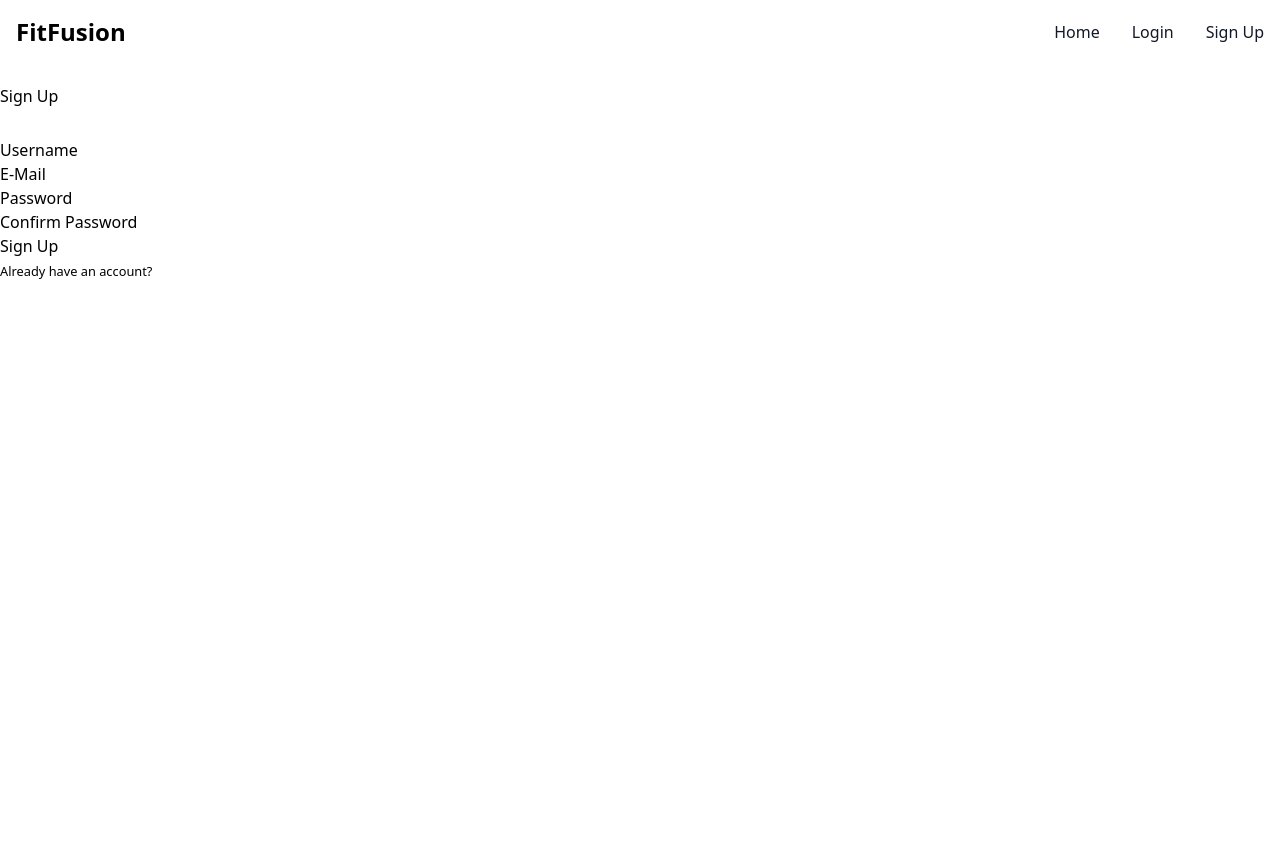
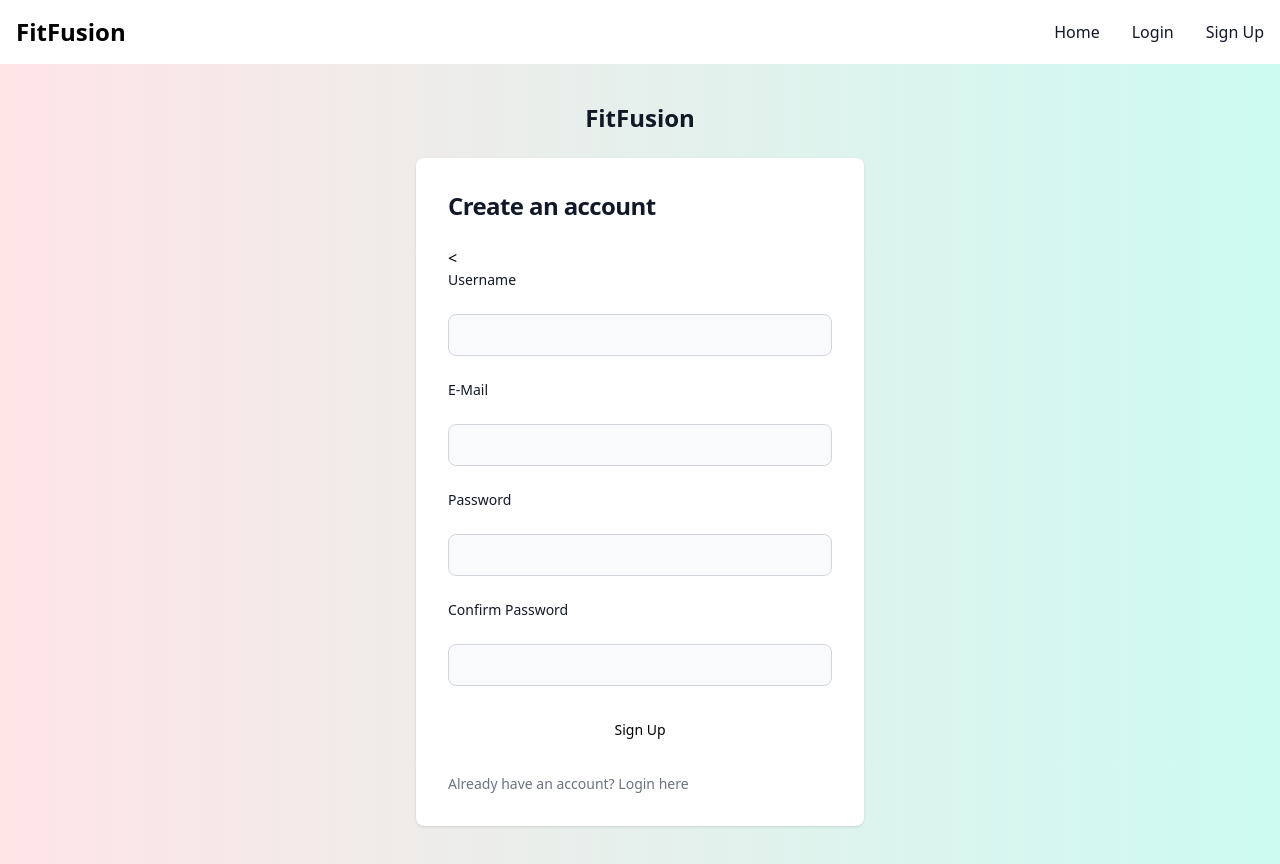
Before and after one commit to kevin-samson/FitFusion, a Flask app: page /signup in a window 1280 px wide. Before the commit the page ends 279 px from the top, so only its background shows below. Run offline with Flask 3, Linux system fonts and the light colour scheme; some libraries are stand-ins or nearby versions.

Commit message:
new version

```diff
--- a/app/templates/signup.html
+++ b/app/templates/signup.html
@@ -2,79 +2,80 @@
 
 {% block body %}
 
-<div class="container" style="margin-top: 20px;">
-	<section class="hero is-small is-warning">
-	  <div class="hero-body">
-	      <h1 class="is-size-1 has-text-weight-bold has-text-dark">
-	        <i class="fas fa-arrow-alt-circle-right"></i>  Sign Up
-	      </h1>
-	  </div>
-	</section>
+<section class="bg-gray-50 dark:bg-white bg-gradient-to-r from-rose-100 to-teal-100">
 
-	<div class="column is-half box" style="margin-top: 20px;">
-		<form method="post" action="" style="margin-top: 30px;">
-			<div class="field">
-                    {{ form.uname.label(class="label") }}
+  <div class="flex flex-col items-center justify-center px-6 py-8 mx-auto md:h-screen lg:py-0">
+      <a href="#" class="flex items-center  mb-6 text-2xl font-semibold text-gray-900 dark:text-black">
+          FitFusion
+      </a>
+      <div class="w-full rounded-lg bg-white shadow dark:border dark:border-gray-700 dark:bg-gray-800 sm:max-w-md md:mt-0 xl:p-0">
+          <div class="p-6 space-y-4 md:space-y-6 sm:p-8">
+              <h1 class="text-xl font-bold leading-tight tracking-tight text-gray-900 md:text-2xl dark:text-white">
+                  Create an account
+              </h1>
+              <form class="space-y-4 md:space-y-6" action="#" method='post'>
+                  <
+                    {{ form.uname.label(class="block mb-2 text-sm font-medium text-gray-900 dark:text-white") }}
                     {% if form.uname.errors %}
-                        {{ form.uname(class="input is-danger") }}
+                        {{ form.uname(class="text-white") }}
                         <ul class="help is-danger">
                             {% for error in form.uname.errors %}
                             <li>{{ error }}</li>
                             {% endfor %}
                         </ul>
                     {% else %}
-                        {{ form.uname(class="input") }}
+                        {{ form.uname(class="focus:ring-primary-600 focus:border-primary-600 block w-full rounded-lg border border-gray-300 bg-gray-50 p-2.5 text-gray-900 dark:border-gray-600 dark:bg-gray-700 dark:text-white dark:placeholder-gray-400 dark:focus:border-blue-500 dark:focus:ring-blue-500 sm:text-sm") }}
                     {% endif %}
-			</div>
-			<div class="field">
-                    {{ form.email.label(class="label") }}
+
+
+                    {{ form.email.label(class="block mb-2 text-sm font-medium text-gray-900 dark:text-white") }}
                     {% if form.email.errors %}
-                        {{ form.email(class="input is-danger") }}
+                        {{ form.email(class="text-white") }}
                         <ul class="help is-danger">
                             {% for error in form.email.errors %}
                             <li>{{ error }}</li>
                             {% endfor %}
                         </ul>
                     {% else %}
-                        {{ form.email(class="input") }}
+                        {{ form.email(class="focus:ring-primary-600 focus:border-primary-600 block w-full rounded-lg border border-gray-300 bg-gray-50 p-2.5 text-gray-900 dark:border-gray-600 dark:bg-gray-700 dark:text-white dark:placeholder-gray-400 dark:focus:border-blue-500 dark:focus:ring-blue-500 sm:text-sm") }}
                     {% endif %}
-			</div>
-			<div class="field">
-                    {{ form.password.label(class="label") }}
+
+
+                    {{ form.password.label(class="block mb-2 text-sm font-medium text-gray-900 dark:text-white") }}
                     {% if form.password.errors %}
-                        {{ form.password(class="input is-danger") }}
+                        {{ form.password(class="text-white") }}
                         <ul class="help is-danger">
                             {% for error in form.password.errors %}
                             <li>{{ error }}</li>
                             {% endfor %}
                         </ul>
                     {% else %}
-                        {{ form.password(class="input") }}
+                        {{ form.password(class="focus:ring-primary-600 focus:border-primary-600 block w-full rounded-lg border border-gray-300 bg-gray-50 p-2.5 text-gray-900 dark:border-gray-600 dark:bg-gray-700 dark:text-white dark:placeholder-gray-400 dark:focus:border-blue-500 dark:focus:ring-blue-500 sm:text-sm") }}
                     {% endif %}
-            </div>
-            <div class="field">
-                    {{ form.confirm.label(class="label") }}
+
+                    {{ form.confirm.label(class="block mb-2 text-sm font-medium text-gray-900 dark:text-white") }}
                     {% if form.confirm.errors %}
-                        {{ form.confirm(class="input is-danger") }}
+                        {{ form.confirm(class="text-white") }}
                         <ul class="help is-danger">
                             {% for error in form.confirm.errors %}
                             <li>{{ error }}</li>
                             {% endfor %}
                         </ul>
                     {% else %}
-                        {{ form.confirm(class="input") }}
+                        {{ form.confirm(class="focus:ring-primary-600 focus:border-primary-600 block w-full rounded-lg border border-gray-300 bg-gray-50 p-2.5 text-gray-900 dark:border-gray-600 dark:bg-gray-700 dark:text-white dark:placeholder-gray-400 dark:focus:border-blue-500 dark:focus:ring-blue-500 sm:text-sm") }}
                     {% endif %}
-			</div>
-			<div class="field">
-                {{ form.submit(class="button is-success") }}
-            </div>
-        </form>
-        <div>
-            <a href="{{ url_for('loginpage') }}" class="is-link">
-                <small>Already have an account?</small>
-            </a>
-        </div>
-    </div>
-</div>
+
+
+                {{ form.submit(class="bg-primary-600 hover:bg-primary-700 focus:ring-primary-300 dark:bg-primary-600 dark:focus:ring-primary-800 w-full rounded-lg bg-white px-5 py-2.5 text-center text-sm font-medium text-black focus:outline-none focus:ring-4 dark:hover:bg-gray-300") }}
+
+              </form>
+            <p class="text-sm font-light text-gray-500 dark:text-gray-400">
+                      Already have an account? <a href="#" class="font-medium text-primary-600 hover:underline dark:text-blue-600">Login here</a>
+                  </p>
+          </div>
+      </div>
+  </div>
+</section>
+
 
 {% endblock %}
```
